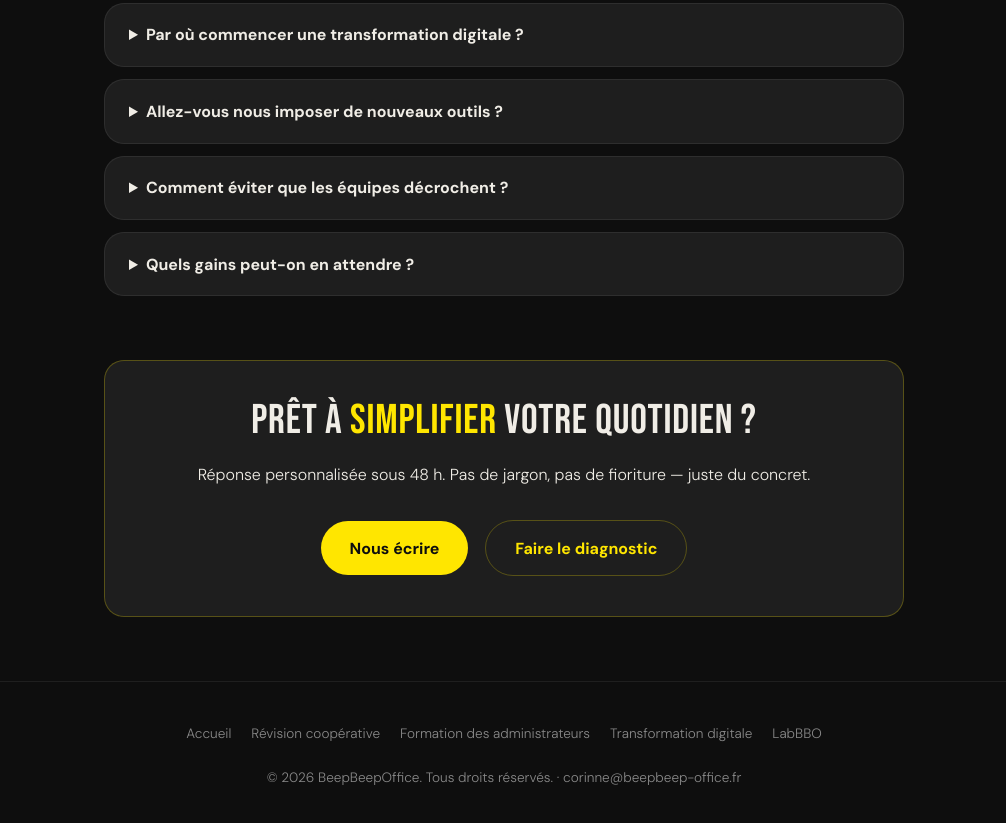
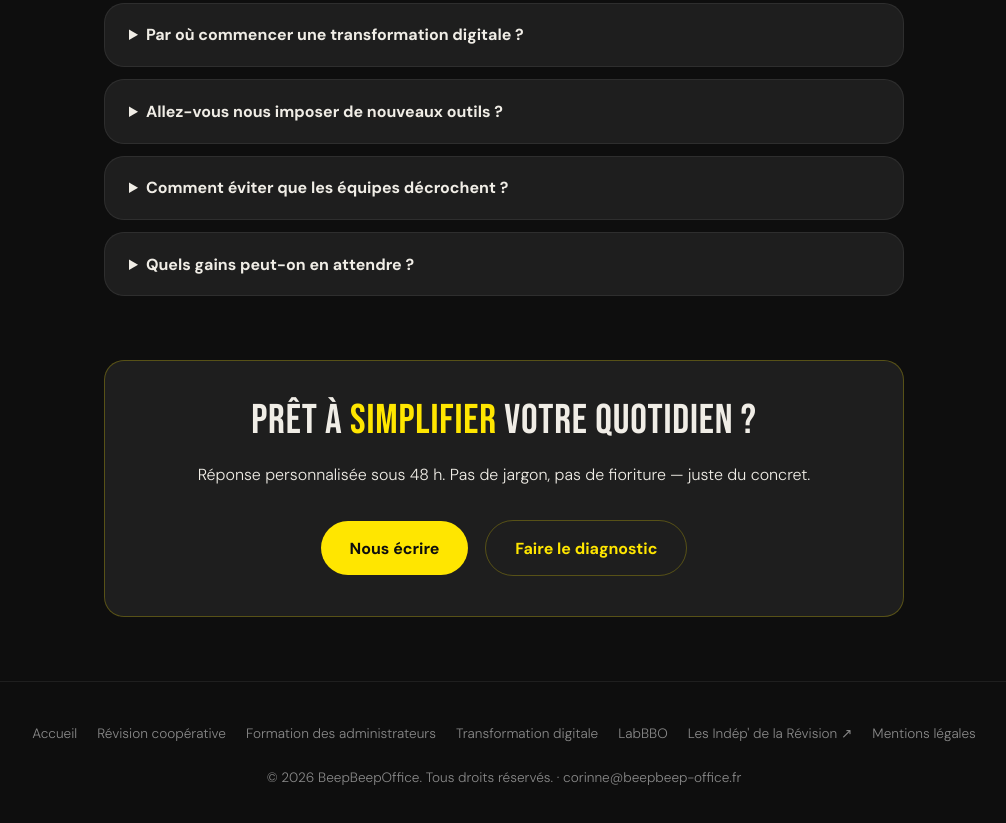
Before and after one commit to beepbeep-office/beepbeep-office, a plain HTML site: page transformation-digitale/index.html in a window 1280 px wide. Shown: the part 1601-2424 px from the top of the page, without its empty margins (136-1142 px from the left). Drawn offline with Linux system fonts and the light colour scheme.

Commit message:
Add files via upload

```diff
--- a/transformation-digitale/index.html
+++ b/transformation-digitale/index.html
@@ -191,6 +191,8 @@
         <a href="/formation-administrateurs/">Formation des administrateurs</a>
         <a href="/transformation-digitale/">Transformation digitale</a>
         <a href="/labbbo/">LabBBO</a>
+        <a href="https://les-reviseurs-independants.web.app/" target="_blank" rel="noopener" title="Alliance de réviseurs coopératifs agréés indépendants">Les Indép' de la Révision ↗</a>
+        <a href="/mentions-legales/">Mentions légales</a>
     </div>
     <p>© 2026 BeepBeepOffice. Tous droits réservés. · corinne@beepbeep-office.fr</p>
 </footer>
```
